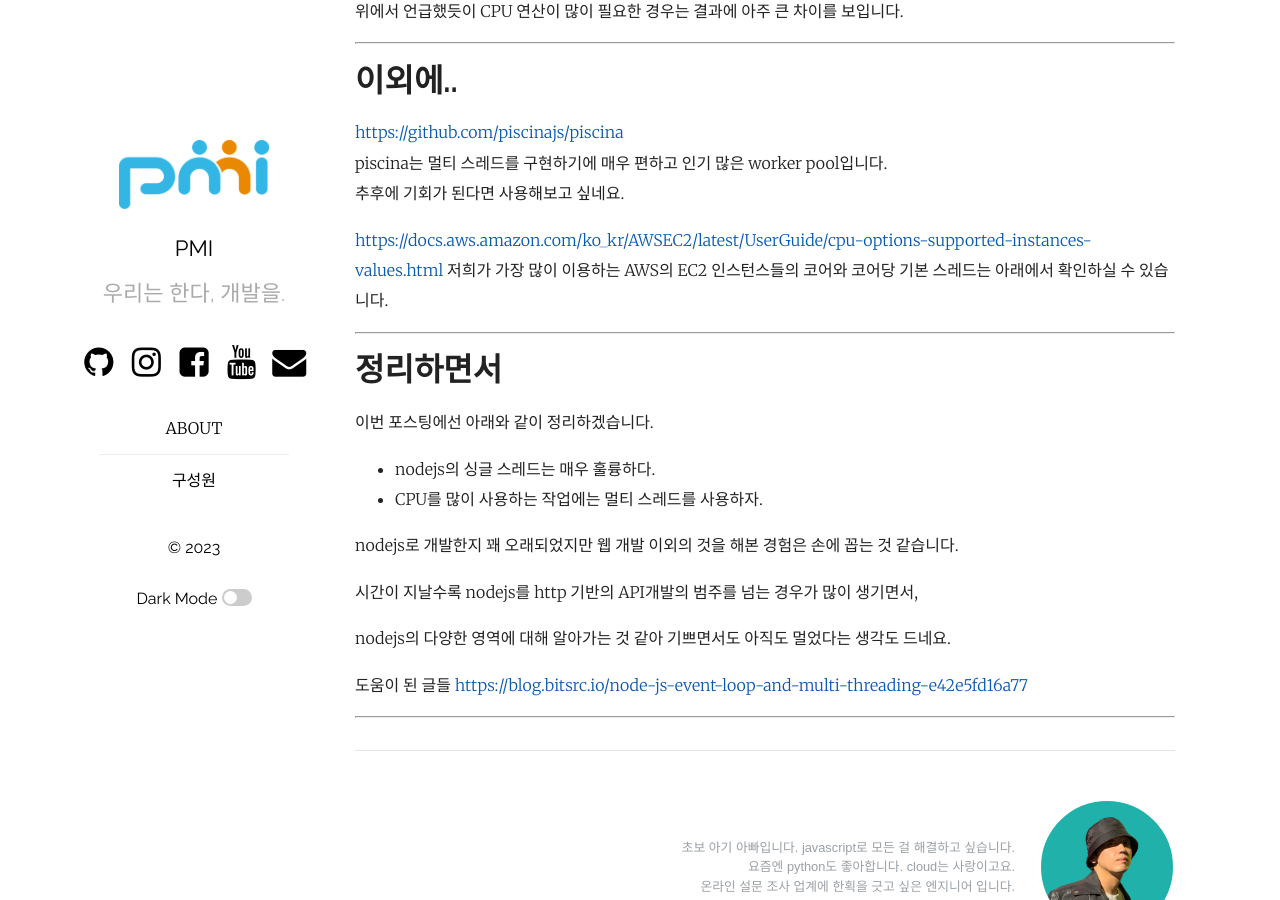
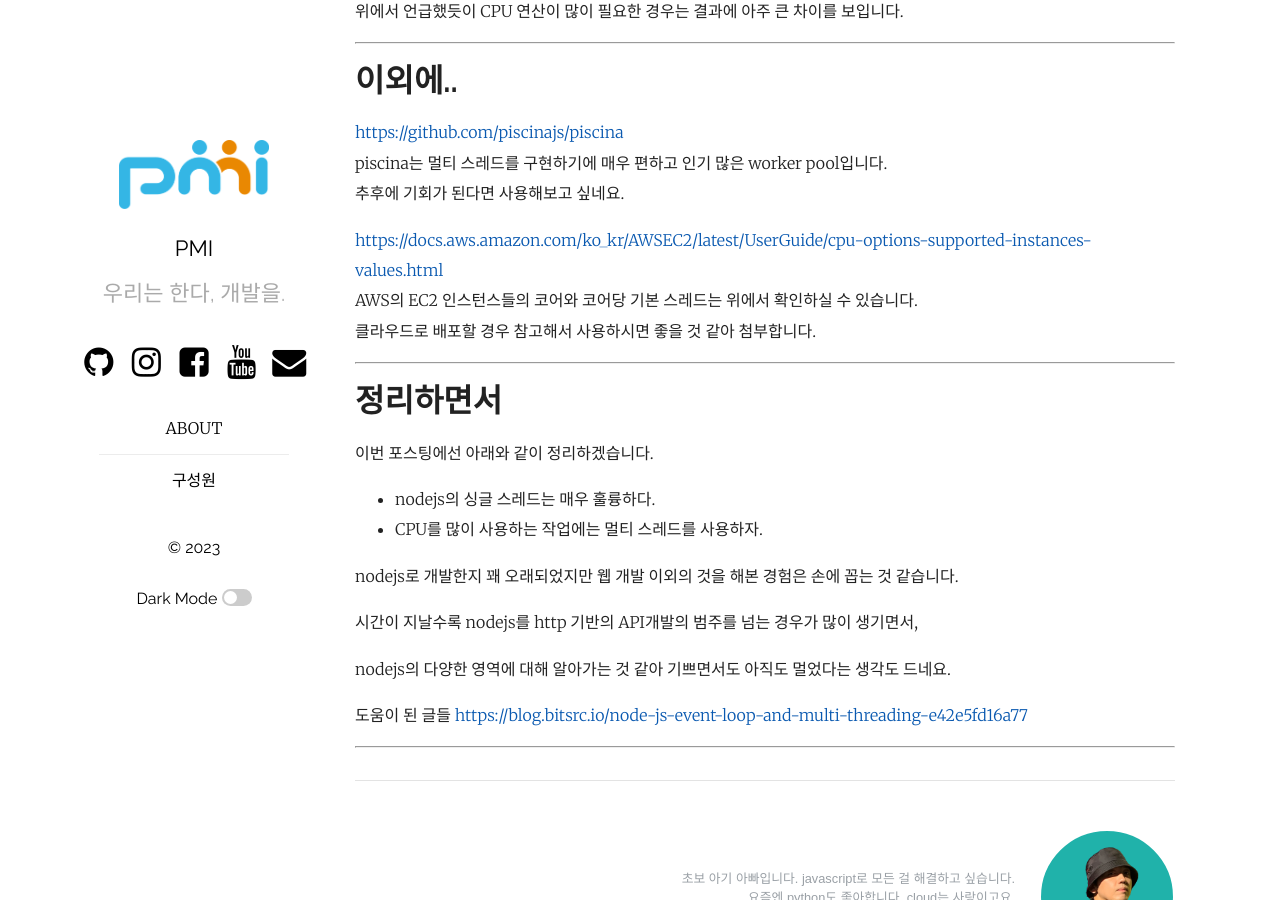
Before and after one commit to pmirnc-dev/pmirnc-dev.github.io, a Jekyll site: the page built from _posts/2023-06-26-worker-threads를-활용하여-nodejs에서-multi-thread-구현.md, in a window 1280 px wide and 900 px high, scrolled down 5779 px. Built offline with Jekyll 4.4.1, drawn with Linux system fonts in a browser that asks for light colours; comment, search, counter and statistics services are not loaded.

Commit message:
fix(post): multi thread
multi thread 포스팅

```diff
--- a/_posts/2023-06-26-worker-threads를-활용하여-nodejs에서-multi-thread-구현.md
+++ b/_posts/2023-06-26-worker-threads를-활용하여-nodejs에서-multi-thread-구현.md
@@ -265,7 +265,9 @@ piscina는 멀티 스레드를 구현하기에 매우 편하고 인기 많은 wo
 추후에 기회가 된다면 사용해보고 싶네요.
 
 [https://docs.aws.amazon.com/ko_kr/AWSEC2/latest/UserGuide/cpu-options-supported-instances-values.html](https://docs.aws.amazon.com/ko_kr/AWSEC2/latest/UserGuide/cpu-options-supported-instances-values.html)
-저희가 가장 많이 이용하는 AWS의 EC2 인스턴스들의 코어와 코어당 기본 스레드는 아래에서 확인하실 수 있습니다.
+AWS의 EC2 인스턴스들의 코어와 코어당 기본 스레드는 위에서 확인하실 수 있습니다.
+클라우드로 배포할 경우 참고해서 사용하시면 좋을 것 같아 첨부합니다.
+
 
 
 <hr/>
```
